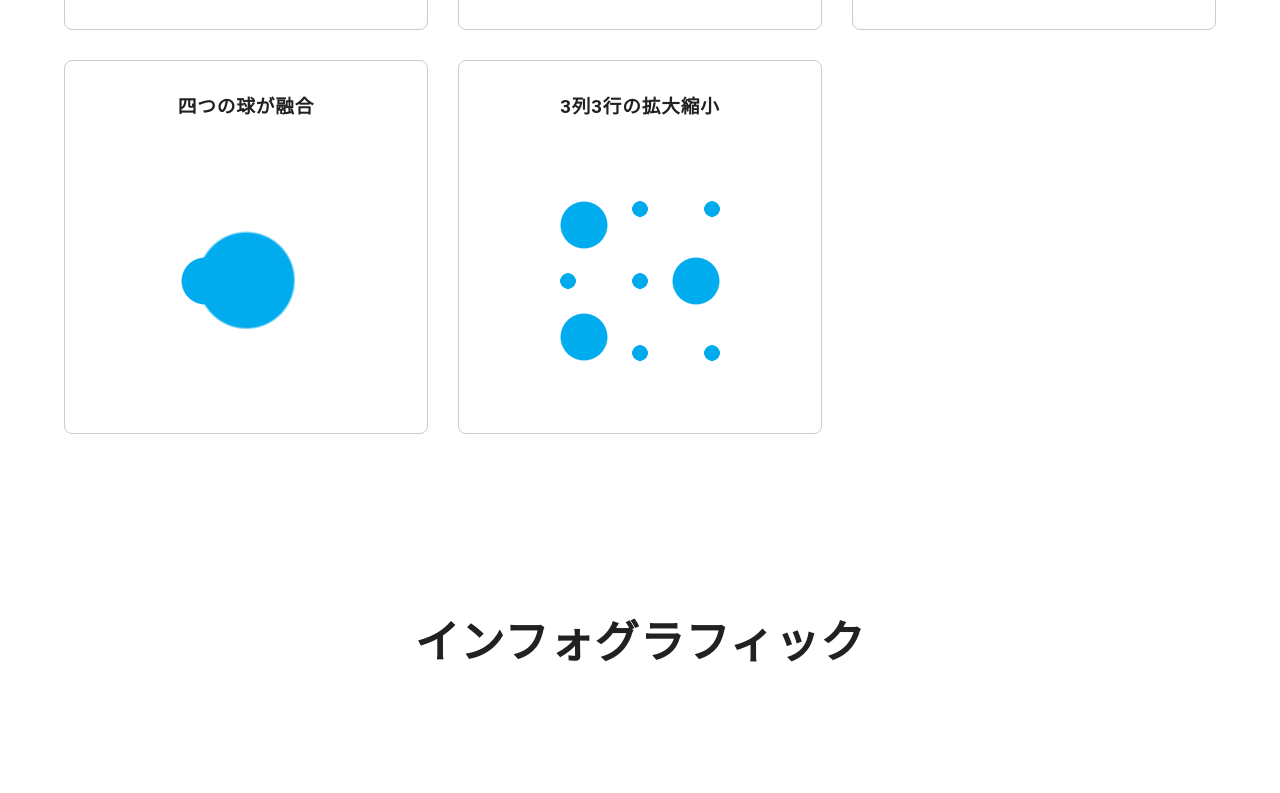
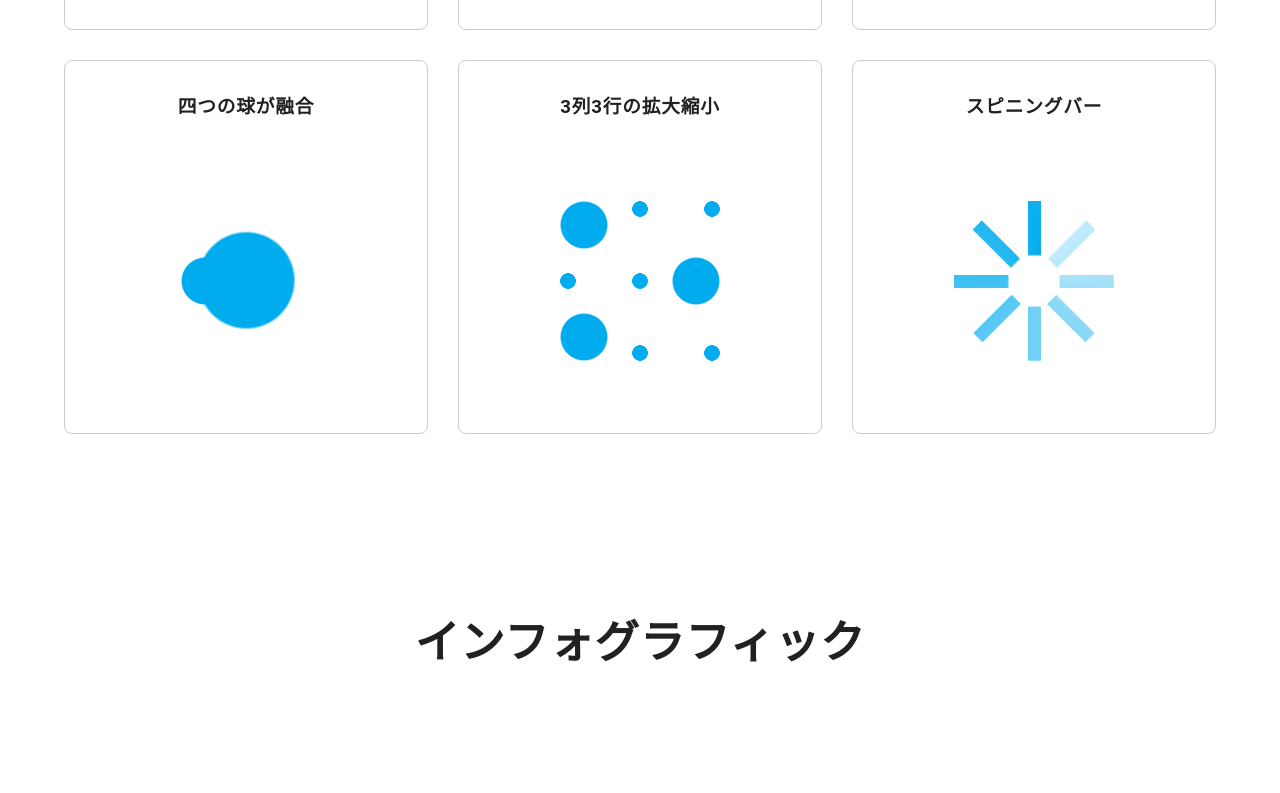
Before and after one commit to mikiyuito/animation, a website: page src/html/index.html in a window 1280 px wide. Shown: the part 3761-4554 px from the top of the page. Drawn offline with nearby package versions, Linux system fonts and the light colour scheme; files that its build step writes are made by us from their sources.

Commit message:
Add:スピニングバーの作成

```diff
--- a/src/assets/sass/object/component/_loading.scss
+++ b/src/assets/sass/object/component/_loading.scss
@@ -521,4 +521,51 @@
       }
     }
   }
+
+  // Spinning Bar
+  //--------------------------------------------
+  &[data-animation="spinningBar"] {
+    /*
+        子要素や擬似要素が.c-loaderの領域全体を覆うようにする
+        align-itemsの初期値がnormal(stretchのような振る舞い)であるため
+      */
+    display: grid;
+    /* 常に正方形を保つ */
+    width: 10rem;
+    /* mask: conic-gradient(from 22deg, #0003, #000); */
+
+    /* アニメーションの設定 */
+    animation-name: spinning;
+    animation-duration: 1s;
+    animation-timing-function: steps(8);
+    /* バーが8本あるから */
+    animation-iteration-count: infinite;
+    aspect-ratio: 1;
+
+    /* 不透明度を持つスピニングバーを作成 */
+    -webkit-mask-image: conic-gradient(from 20deg, #0003, #{$twitter-color});
+
+    @keyframes spinning {
+      /* 一周する */
+      100% {
+        transform: rotate(1turn);
+      }
+    }
+
+    &,
+    &::before {
+      /* 8本のスピニングバーを作成 */
+      --bar: linear-gradient(#{$twitter-color} 0 0);
+      background-image: var(--bar), var(--bar);
+      background-repeat: space no-repeat, no-repeat space;
+      background-size: 34% 8%, 8% 34%;
+      background-position-x: 50%;
+      background-position-y: 50%;
+    }
+
+    &::before {
+      content: "";
+      transform: rotate(45deg);
+    }
+  }
 }
--- a/src/html/index.html
+++ b/src/html/index.html
@@ -591,6 +591,19 @@
                       </div>
                     </li>
                     <!-- /.l-grid__item -->
+                    <li class="l-grid__item">
+                      <div class="p-box">
+                        <div class="p-box__header">
+                          <h3 class="p-box__title">スピニングバー</h3>
+                        </div>
+                        <!-- /.p-box__header -->
+                        <div class="p-box__body">
+                          <div class="c-loading" data-animation="spinningBar" role="presentation">
+                          </div>
+                        </div>
+                      </div>
+                    </li>
+                    <!-- /.l-grid__item -->
                   </ul>
                 </div>
                 <!-- /.l-spacer -->
```
